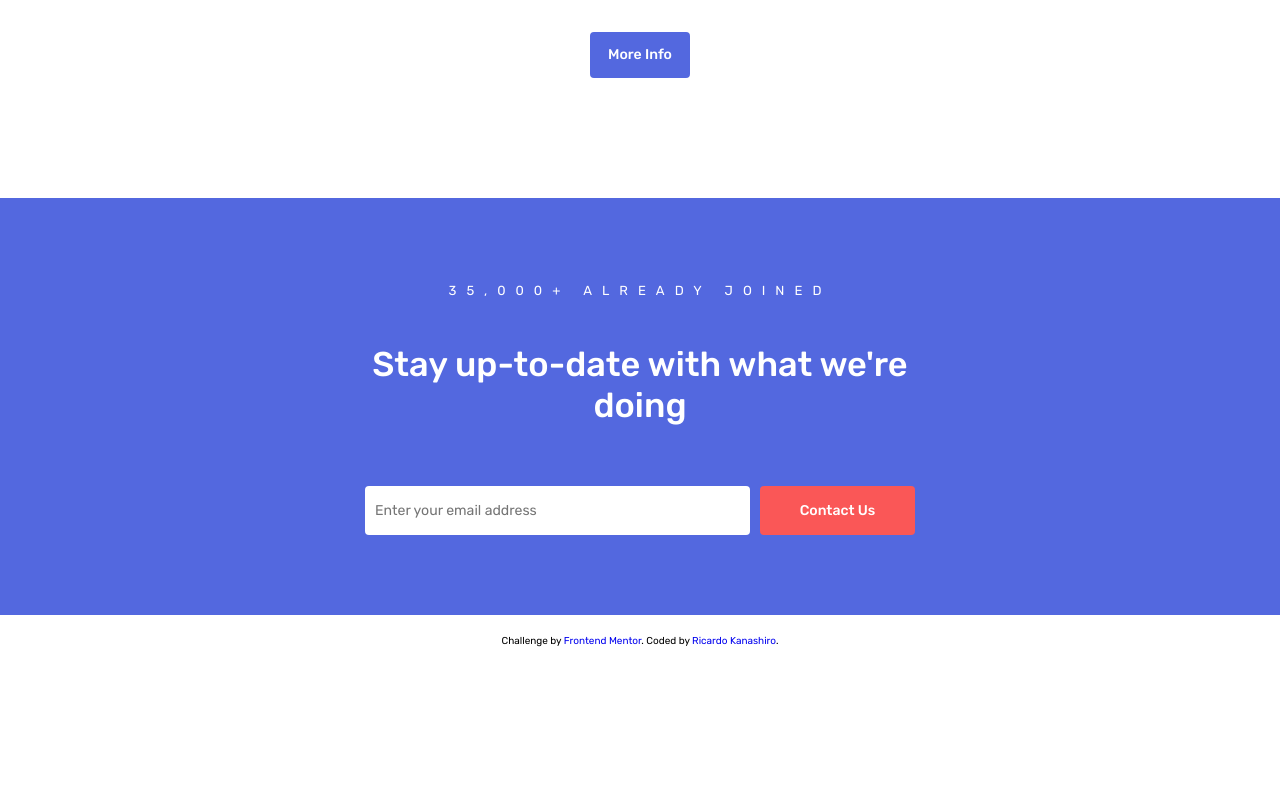
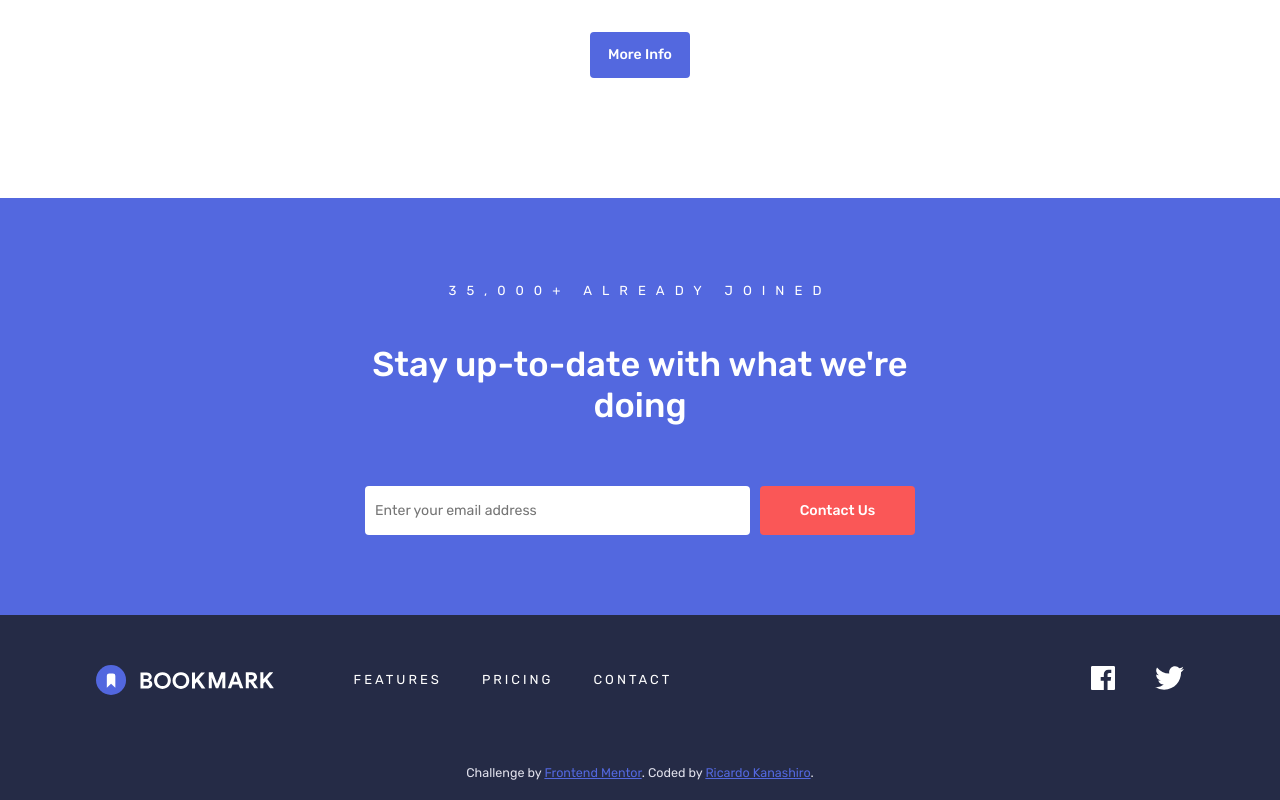
Before and after one commit to ricardokanashiro/Bookmark-Landing-Page, a website: page index.html in a window 1280 px wide. Shown: the part 2756-3556 px from the top of the page. Before the commit the page ends 3423 px from the top, so only its background shows below. Drawn offline with Linux system fonts and the light colour scheme.

Commit message:
footer component finished

```diff
--- a/index.html
+++ b/index.html
@@ -498,7 +498,34 @@
   </main>
 
   <footer>
-    <p class="attribution">
+    <div class="footer__links-social-wrapper">
+
+      <div class="links-social-wrapper__link-wrapper">
+        <img src="images/logo-bookmark2.svg" alt="bookmark logo">
+
+        <div class="link-wrapper__links">
+          <a href="#">FEATURES</a>
+          <a href="#">PRICING</a>
+          <a href="#">CONTACT</a>
+        </div>
+
+      </div>
+
+      <div class="links-social-wrapper__social-wrapper">
+
+        <a href="#">
+          <img src="images/icon-facebook.svg" alt="facebook icon">
+        </a>
+
+        <a href="#">
+          <img src="images/icon-twitter.svg" alt="twitter icon">
+        </a>
+
+      </div>
+
+    </div>
+
+    <p class="footer__attribution">
       Challenge by <a href="https://www.frontendmentor.io?ref=challenge" target="_blank">Frontend Mentor</a>.
       Coded by <a href="https://github.com/ricardokanashiro">Ricardo Kanashiro</a>.
     </p>
--- /dev/null
+++ b/scss/components/_footer.scss
@@ -0,0 +1,58 @@
+@use '../utils/index' as *;
+
+footer {
+    width: 100%;
+    background-color: $veryDarkBlue;
+
+    @include flex(center, center);
+    flex-direction: column;
+}
+
+.footer__links-social-wrapper {
+    width: 85%;
+    padding: 5rem 0;
+
+    @include flex(space-between, center);
+}
+
+.links-social-wrapper__link-wrapper {
+    @include flex(center, center);
+    gap: 8rem;
+
+    img {
+        height: 3rem;
+    }
+}
+
+.link-wrapper__links {
+    @include flex(center, center);
+    gap: 4rem;
+
+    a {
+        color: white;
+        font-size: 1.3rem;
+        letter-spacing: .3rem;
+    }
+}
+
+.links-social-wrapper__social-wrapper {
+    @include flex(center, center);
+    gap: 4rem;
+
+    img {
+        height: 2.4rem;
+    }
+}
+
+.footer__attribution {
+    width: 100%;
+    text-align: center;
+    padding: 2rem;
+    color: rgb(225, 225, 236);
+    font-size: calc(1rem + .2vw);
+
+    a {
+        text-decoration: underline;
+        color: $softBlue;
+    }
+}
--- a/scss/components/_index.scss
+++ b/scss/components/_index.scss
@@ -4,3 +4,4 @@
 @forward 'download';
 @forward 'faq';
 @forward 'join';
+@forward 'footer';
--- a/scss/main.scss
+++ b/scss/main.scss
@@ -25,8 +25,6 @@ body {
 
 footer {
     width: 100%;
-    text-align: center;
-    padding: 20px;
 }
 
 a {
```
Also changed, not shown: css/main.css, images/logo-bookmark2.svg (added), 1 other file.
